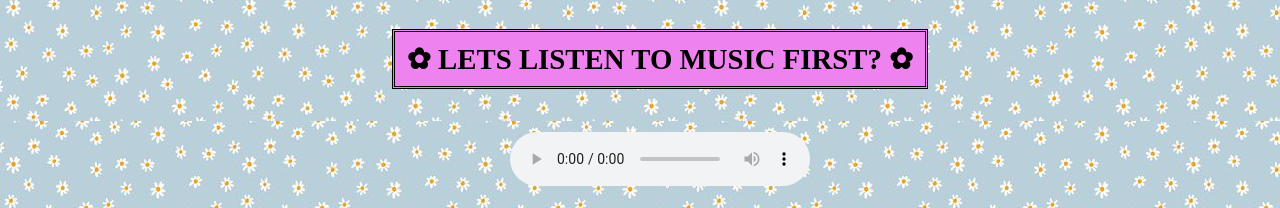
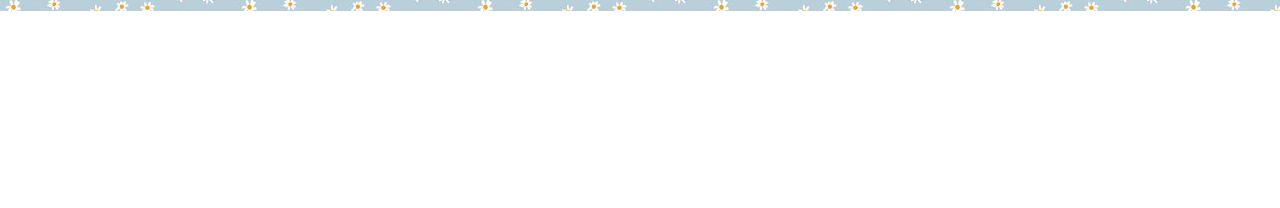
Before and after one commit to abbyqtpie/mypersonalwebsite, a plain HTML site: page biodata.html in a window 1280 px wide. Shown: the part 1292-1500 px from the top of the page. After the commit the page ends 1303 px from the top, so only its background shows below. Drawn offline with Linux system fonts and the light colour scheme.

Commit message:
Update biodata.html

```diff
--- a/biodata.html
+++ b/biodata.html
@@ -66,25 +66,3 @@ body {
 </body>
 </html>
 <br>
-
-<!DOCTYPE html>
-<html>
-<body>
-<div class="row">
-  <div class="leftcolumn">
-    <div class="card">
-<font color="black"><h2><center><p class="mix"style="background: violet;width:510px; padding: 10px;font-size:60%;border:black 3px double">✿ LETS LISTEN TO MUSIC FIRST? ✿ </p></center></h2>
-<p><div class="row">
-  <div class="column">
-
-<div class="container">
-<h1 align="center"><a
-
-<html>
-<body>
-<time style="float: center;"<h4><center><h1 style="font-size:30%"><p class="mix"></p></center></h4>
-<audio controls autoplay>
-
-<source src="sound.mp3" type="audio/mpeg">
-Your browser does not support the audio element.
-</audio>
```
